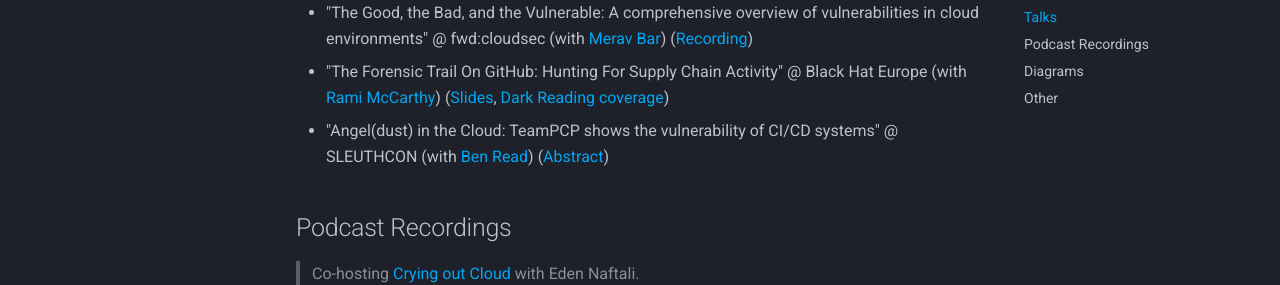
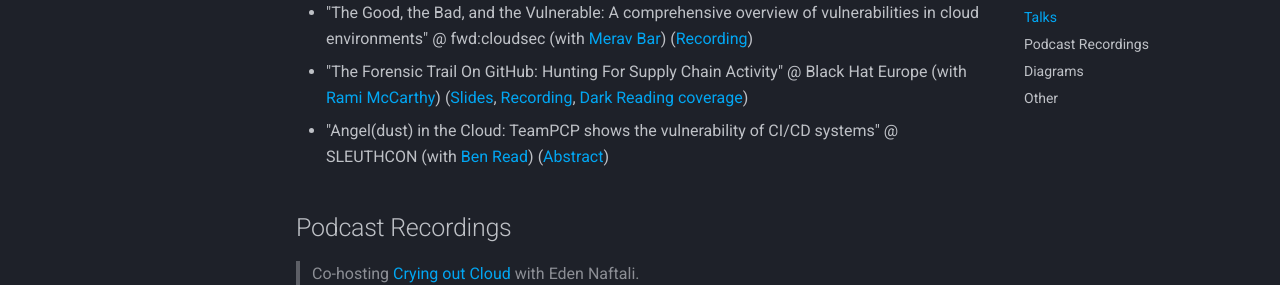
Before and after one commit to korniko98/cloudcurio.us, an MkDocs documentation site: the page built from docs/publications.md, in a window 1280 px wide and 900 px high, scrolled down 1493 px. Shown: the part 172-457 px from the top of the window. Built offline with MkDocs 1.6.1 and Material for MkDocs 9.7.7, drawn with Linux system fonts in a browser that asks for light colours; comment, search, counter and statistics services are not loaded.

Commit message:
Update publications.md

```diff
--- a/docs/publications.md
+++ b/docs/publications.md
@@ -41,7 +41,7 @@
 ## Talks
 * "We built a community cloud vulnerability database, now what?" @ fwd:cloudsec (with [Alon Schindel](https://twitter.com/41thexplorer)) ([Recording](https://youtu.be/KwDo6KG76_c), [Slides](https://pretalx.com/media/fwd-cloudsec-2022/submissions/YJBJPK/resources/cloudvulndb_fwd_jLR2QM9.pdf))
 * "The Good, the Bad, and the Vulnerable: A comprehensive overview of vulnerabilities in cloud environments" @ fwd:cloudsec (with [Merav Bar](https://twitter.com/merav_br)) ([Recording](https://youtu.be/KwDo6KG76_c))
-* "The Forensic Trail On GitHub: Hunting For Supply Chain Activity" @ Black Hat Europe (with [Rami McCarthy](https://ramimac.me/)) ([Slides](https://i.blackhat.com/BH-EU-25/eu-25-McCarthy-Forensic-Trail-GitHub.pdf), [Dark Reading coverage](https://www.darkreading.com/application-security/supply-chain-attacks-targeting-github-actions-increased-in-2025))
+* "The Forensic Trail On GitHub: Hunting For Supply Chain Activity" @ Black Hat Europe (with [Rami McCarthy](https://ramimac.me/)) ([Slides](https://i.blackhat.com/BH-EU-25/eu-25-McCarthy-Forensic-Trail-GitHub.pdf), [Recording](https://youtu.be/JZUV8dY7NG4?si=Zaqw9JuzGEoG4-66), [Dark Reading coverage](https://www.darkreading.com/application-security/supply-chain-attacks-targeting-github-actions-increased-in-2025))
 * "Angel(dust) in the Cloud: TeamPCP shows the vulnerability of CI/CD systems" @ SLEUTHCON (with [Ben Read](https://www.linkedin.com/in/benjamin-read-41817121/)) ([Abstract](https://www.sleuthcon.com/angeldust-in-the-cloud))
 
 ## Podcast Recordings
```
